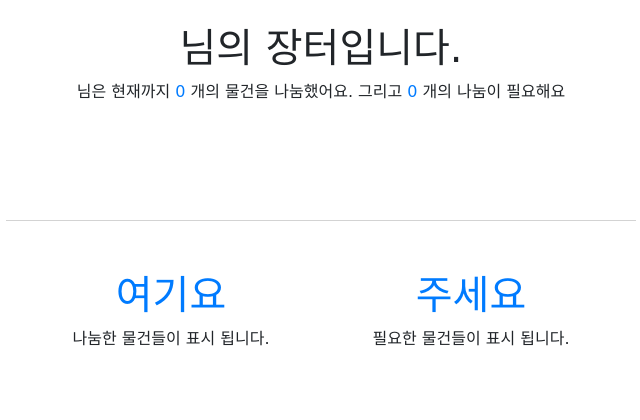
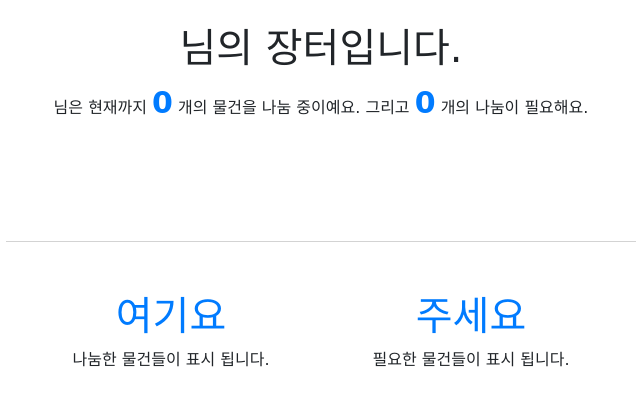
Before and after one commit to youseop/ananbada_second, a Flask app: page /mypage/1 in a window 1280 px wide. Shown: the part 141-561 px from the top of the page, without its empty margins (319-959 px from the left). Run offline with Flask 2, Linux system fonts and the light colour scheme; data that the repository does not hold is empty; some libraries are stand-ins or nearby versions; some web fonts are replaced.

Commit message:
mypage edit

```diff
--- a/templates/profile.html
+++ b/templates/profile.html
@@ -76,6 +76,10 @@
         align-items: flex-start;
         justify-content: flex-start;
     }
+    #highlight{
+        font-weight: bolder;
+        font-size: 30px;
+    }
 </style>
 
 {% extends 'layout.html' %}
@@ -87,10 +91,10 @@
     <p>
         {{writer['id']}}
         {{writer['user_nickname']}} 님은 현재까지
-        <span class='text-primary'>{{cnt_share}}</span>
-        개의 물건을 나눔했어요. 그리고
-        <span class='text-primary'>{{cnt_need}}</span>
-        개의 나눔이 필요해요
+        <span class='text-primary' id="highlight">{{cnt_share}}</span>
+        개의 물건을 나눔 중이예요. 그리고
+        <span class='text-primary' id="highlight">{{cnt_need}}</span>
+        개의 나눔이 필요해요.
     </p>
     <hr class='my-hr1'>
     <div class="profile_container">
```
